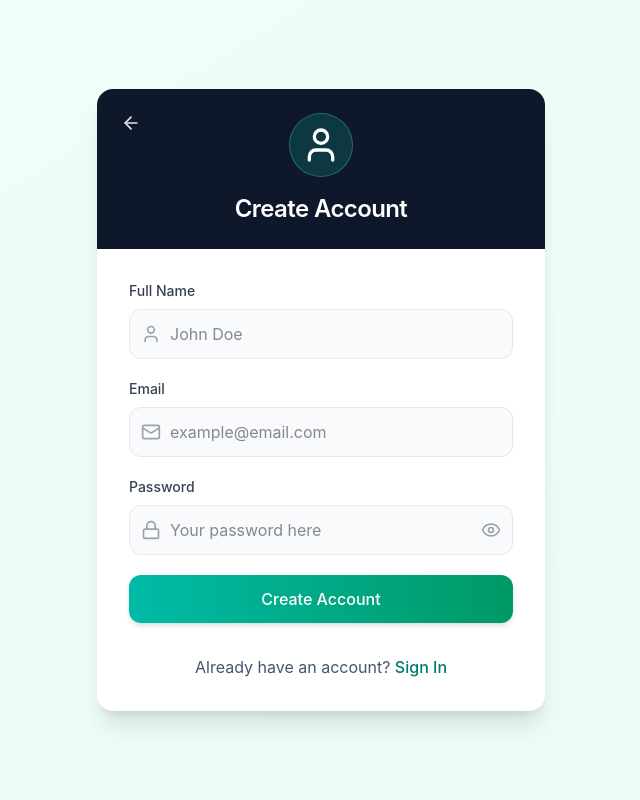
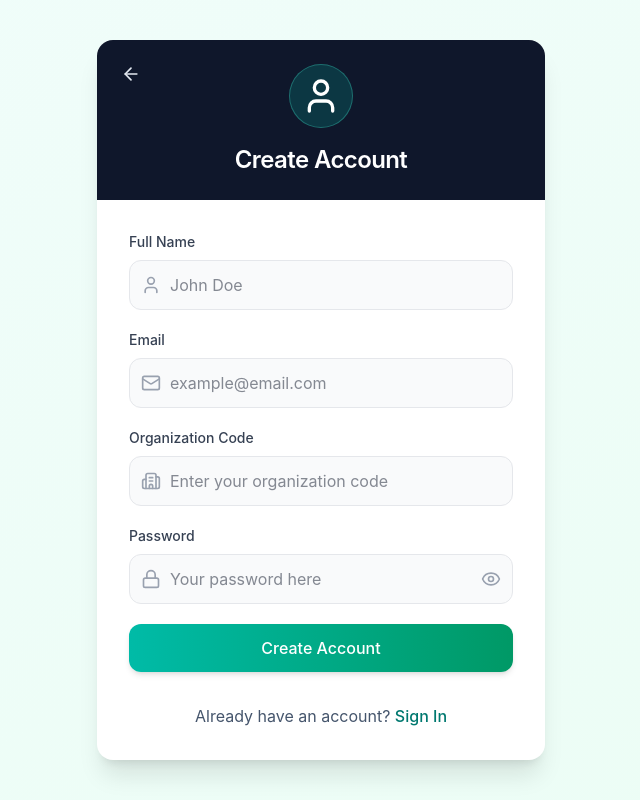
Before and after one commit to JoannaAndrews/food_cabinet, a React app in the folder frontend/: page /signup in a window 1280 px wide. Shown: the whole page, without its empty margins (319-959 px from the left). Built offline with nearby package versions, Linux system fonts and the light colour scheme; no server answers; the HTML template or start-up script is replaced by a standard one.

Commit message:
added organization code verification for new user

```diff
--- a/frontend/src/pages/SignUp.jsx
+++ b/frontend/src/pages/SignUp.jsx
@@ -2,10 +2,11 @@ import { useState } from "react";
 import { signupStyles } from "../assets/dummyStyles.js";
 import { useNavigate, Link } from "react-router";
 import axios from "axios";
-import { ArrowLeft, Eye, EyeOff, Lock, Mail, User } from "lucide-react";
+import { ArrowLeft, Building2, Eye, EyeOff, Lock, Mail, User } from "lucide-react";
 const SignUp = ({ API_URL = import.meta.env.VITE_API_URL || "http://localhost:5000", onSignUp }) => {
   const [name, setName] = useState("");
   const [email, setEmail] = useState("");
+  const [organizationCode, setOrganizationCode] = useState("");
   const [password, setPassword] = useState("");
   const [showPassword, setShowPassword] = useState(false);
   const [errors, setErrors] = useState({});
@@ -32,6 +33,9 @@ const SignUp = ({ API_URL = import.meta.env.VITE_API_URL || "http://localhost:50
     } else if (!/\S+@\S+\.\S+/.test(email)) {
       newErrors.email = "Email is invalid"
     }
+    if (!organizationCode.trim()) {
+      newErrors.organizationCode = "Organization code is required";
+    }
     if (!password) {
       newErrors.password = "Password is required";
     } else if (password.length < 6) {
@@ -52,7 +56,7 @@ const SignUp = ({ API_URL = import.meta.env.VITE_API_URL || "http://localhost:50
     try {
       const res = await axios.post(
         `${API_URL}/user/register`,
-        { name, email, password },
+        { name, email, organizationCode: organizationCode.trim(), password },
         { headers: { "Content-Type": "application/json" } }
       );
 
@@ -147,6 +151,32 @@ const SignUp = ({ API_URL = import.meta.env.VITE_API_URL || "http://localhost:50
             </div>
 
             <div>
+              <label htmlFor="organizationCode" className={signupStyles.label}>
+                Organization Code
+              </label>
+
+              <div className={signupStyles.inputContainer}>
+                <div className={signupStyles.inputIcon}>
+                  <Building2 className="w-5 h-5"></Building2>
+                </div>
+                <input
+                  type="text"
+                  id="organizationCode"
+                  value={organizationCode}
+                  onChange={(e) => setOrganizationCode(e.target.value)}
+                  className={`${signupStyles.input} ${errors.organizationCode ? "border-red-300" : ""
+                    }`}
+                  placeholder="Enter your organization code"
+                  autoComplete="off"
+                ></input>
+              </div>
+
+              {errors.organizationCode && (
+                <p className={signupStyles.fieldError}>{errors.organizationCode}</p>
+              )}
+            </div>
+
+            <div>
               <label htmlFor="password" className={signupStyles.label}>
                 Password
               </label>
```
Also changed, not shown: 2 other files (tests, documents, lock files or other folders).
